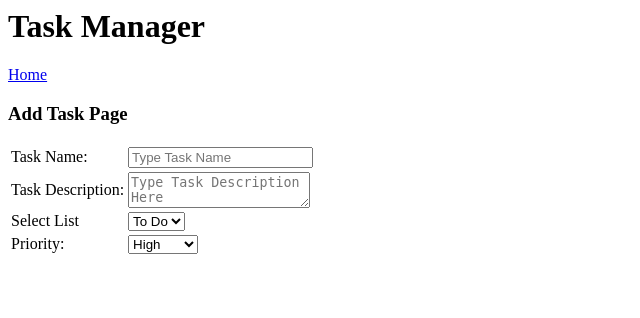
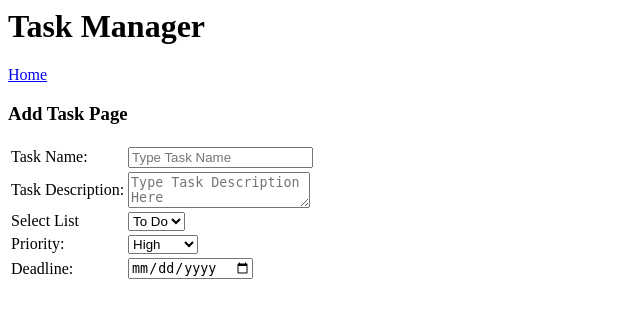
Before and after one commit to MelyssaZ/Task-Management, a PHP site: page /Task-Management/add-task.php in a window 1280 px wide. Shown: the top 318 px of the page, without its empty margins (0-640 px from the left). Run offline with PHP 8.4, Linux system fonts and the light colour scheme.

Commit message:
Update and Fixed
Updated add-task.php and fixed constants.php to save Database.

```diff
--- a/TaskManagementSystem/add-task.php
+++ b/TaskManagementSystem/add-task.php
@@ -39,6 +39,10 @@ include ('config/constants.php');
                     </select>
                 </td>
             </tr>
+            <tr>
+                <td>Deadline: </td>
+                <td><input type="date" name="deadline" /></td>
+            </tr>
         </table>
     </form>
 </body>
--- a/TaskManagementSystem/config/constants.php
+++ b/TaskManagementSystem/config/constants.php
@@ -5,7 +5,7 @@ session_start();
 //create constants to save Database
 define('LOCALHOST', 'localhost');
 define('DB_USERNAME', 'root');
-define('DB_PASSWORD', '');
+define('DB_PASSWORD', 'Belvedere123');
 define('DB_NAME', 'task_manager');
 
 define('SITEURL', 'http://localhost:63342/Task-Management/TaskManagementSystem/');
```
